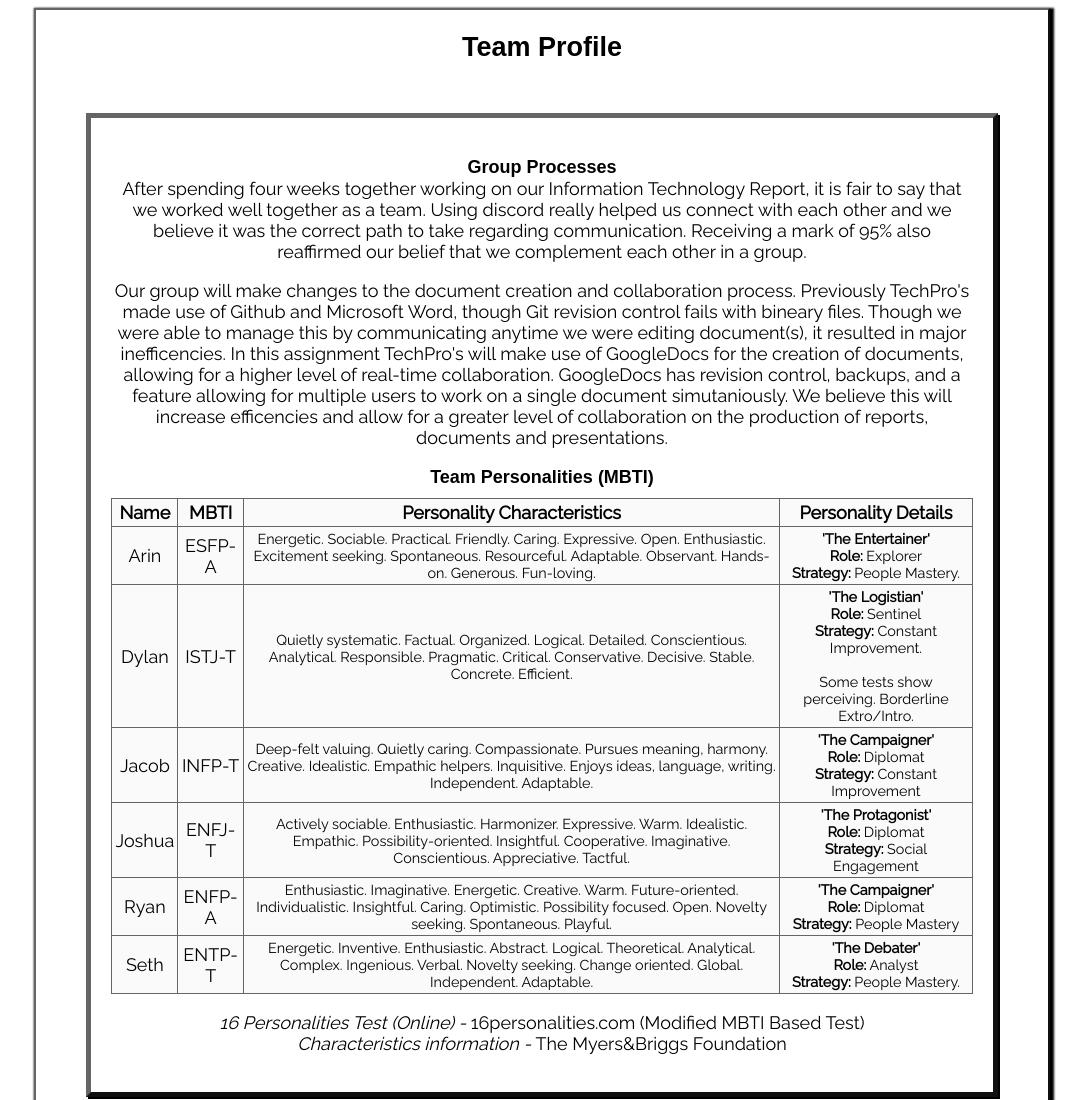
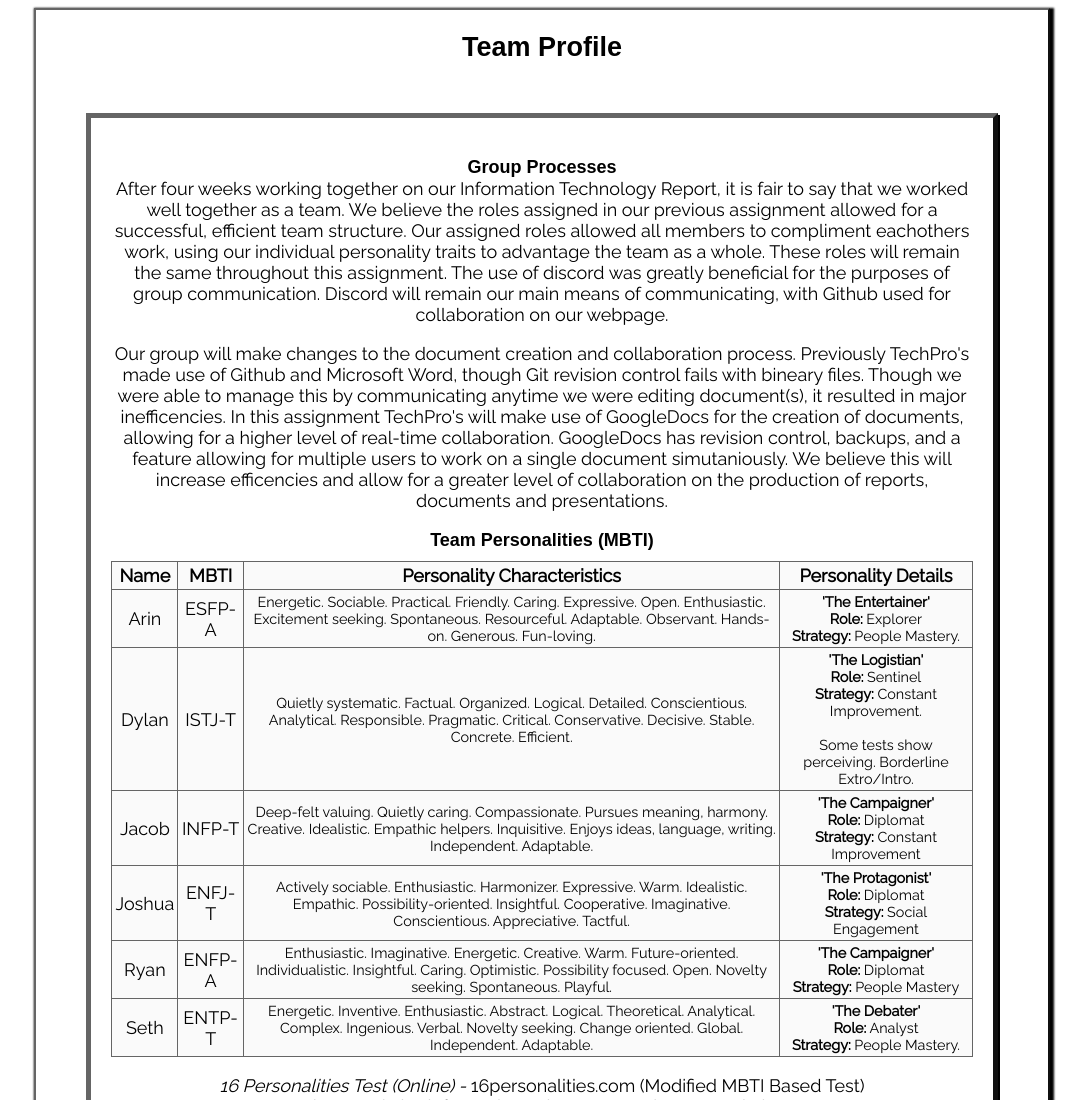
Before and after one commit to JoshCoppen/Assignment-3-TechPros-IT-Project, a plain HTML site: page html/profile.html in a window 1280 px wide. Shown: the top 1100 px of the page, without its empty margins (102-1189 px from the left). Drawn offline with Linux system fonts and the light colour scheme.

Commit message:
Update profile.html

```diff
--- a/html/profile.html
+++ b/html/profile.html
@@ -16,7 +16,7 @@
 <!-- <header><img class="header" src="images/header.jpg" alt="HeaderImage"/></header> -->
 <section><h1 class="fff"> Team Profile </h1>
 <article>
-<p><b class="fff">Group Processes</b><br>After spending four weeks together working on our Information Technology Report, it is fair to say that we worked well together as a team. Using discord really helped us connect with each other and we believe it was the correct path to take regarding communication. Receiving a mark of 95% also reaffirmed our belief that we complement each other in a group.</p>
+<p><b class="fff">Group Processes</b><br>After four weeks working together on our Information Technology Report, it is fair to say that we worked well together as a team. We believe the roles assigned in our previous assignment allowed for a successful, efficient team structure. Our assigned roles allowed all members to compliment eachothers work, using our individual personality traits to advantage the team as a whole. These roles will remain the same throughout this assignment. The use of discord was greatly beneficial for the purposes of group communication. Discord will remain our main means of communicating, with Github used for collaboration on our webpage.</p>
 
 <p>Our group will make changes to the document creation and collaboration process. Previously TechPro's made use of Github and Microsoft Word, though Git revision control fails with bineary files. Though we were able to manage this by communicating anytime we were editing document(s), it resulted in major inefficencies. In this assignment TechPro's will make use of GoogleDocs for the creation of documents, allowing for a higher level of real-time collaboration. GoogleDocs has revision control, backups, and a feature allowing for multiple users to work on a single document simutaniously. We believe this will increase efficencies and allow for a greater level of collaboration on the production of reports, documents and presentations.</p>
 
```
